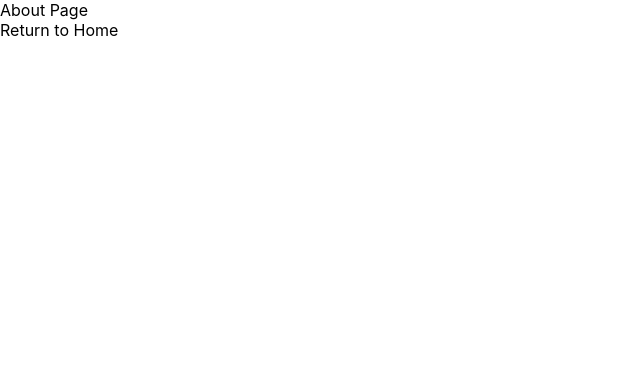
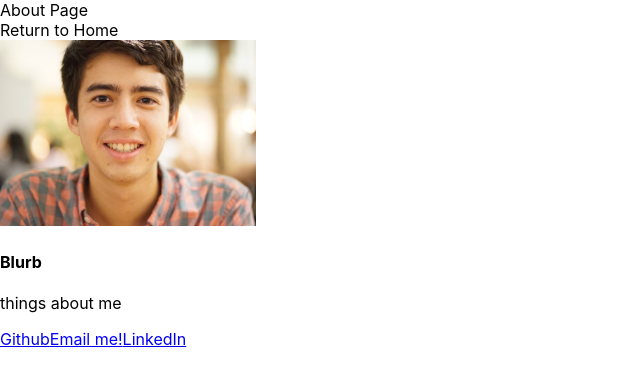
Before and after one commit to mobrien829/personal-website, a React (Create React App) app: page /about in a window 1280 px wide. Shown: the top 386 px of the page, without its empty margins (0-640 px from the left). Built offline with nearby package versions, Linux system fonts and the light colour scheme.

Commit message:
changed website title to my name, set up basic structure ofmy about me page

```diff
--- a/public/index.html
+++ b/public/index.html
@@ -24,7 +24,7 @@
       work correctly both with client-side routing and a non-root public URL.
       Learn how to configure a non-root public URL by running `npm run build`.
     -->
-    <title>React App</title>
+    <title>Michael O'Brien</title>
   </head>
   <body>
     <noscript>You need to enable JavaScript to run this app.</noscript>
--- a/src/App.css
+++ b/src/App.css
@@ -36,3 +36,15 @@
     transform: rotate(360deg);
   }
 }
+
+#prof-pic {
+  max-width: 20%;
+  height: auto;
+}
+
+a:visited {
+  color: blue
+}
+a:unvisited {
+  color: blue
+}
--- a/src/App.js
+++ b/src/App.js
@@ -1,5 +1,4 @@
 import React from "react";
-import logo from "./logo.svg";
 import "./App.css";
 import HomePage from "./home";
 import { BrowserRouter as Router, Route, Switch } from "react-router-dom";
--- a/src/about-me.js
+++ b/src/about-me.js
@@ -1,5 +1,7 @@
 import React from "react";
 import { useHistory } from "react-router-dom";
+import ProfilePic from "./IMG_0808.png";
+import "./App.css";
 
 const AboutPage = () => {
   let history = useHistory();
@@ -11,6 +13,32 @@ const AboutPage = () => {
     <div>
       About Page
       <div onClick={returnToHome}>Return to Home</div>
+      <div className="about-body">
+        <div className="bio">
+          <div className="profile-pic">
+            <img id="prof-pic" src={ProfilePic} alt="" />
+          </div>
+          <div id="personal-bio">
+            <h4>Blurb</h4>
+            <p>things about me</p>
+          </div>
+          <div id="skills"></div>
+          <div id="links">
+            <a href="https://www.github.com/mobrien829" className="github">
+              Github
+            </a>
+            <a href="" className="email">
+              Email me!
+            </a>
+            <a
+              href="https://www.linkedin.com/in/mobrien829"
+              className="linkedin"
+            >
+              LinkedIn
+            </a>
+          </div>
+        </div>
+      </div>
     </div>
   );
 };
```
Also changed, not shown: public/IMG_0808.JPG (deleted), src/IMG_0808.png (added).
